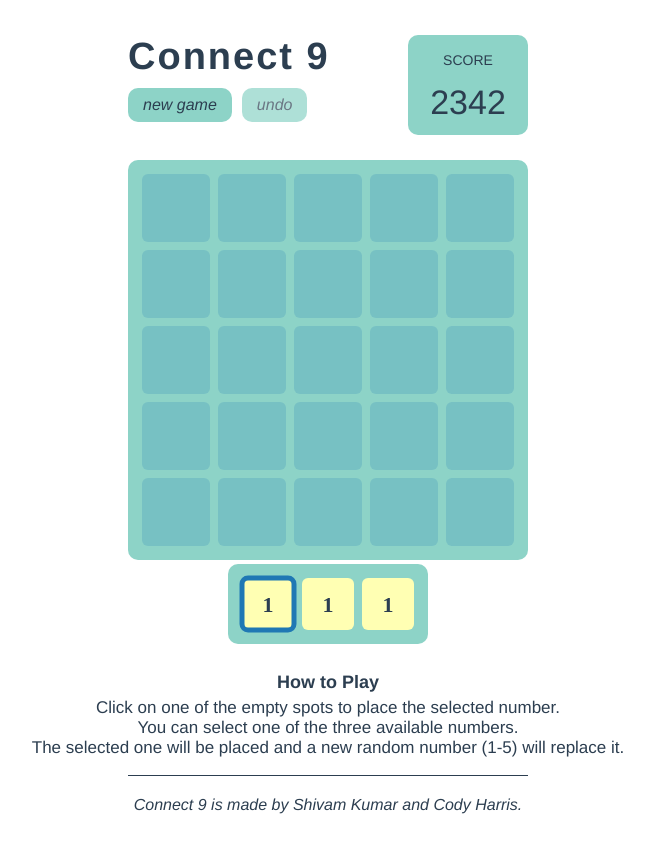
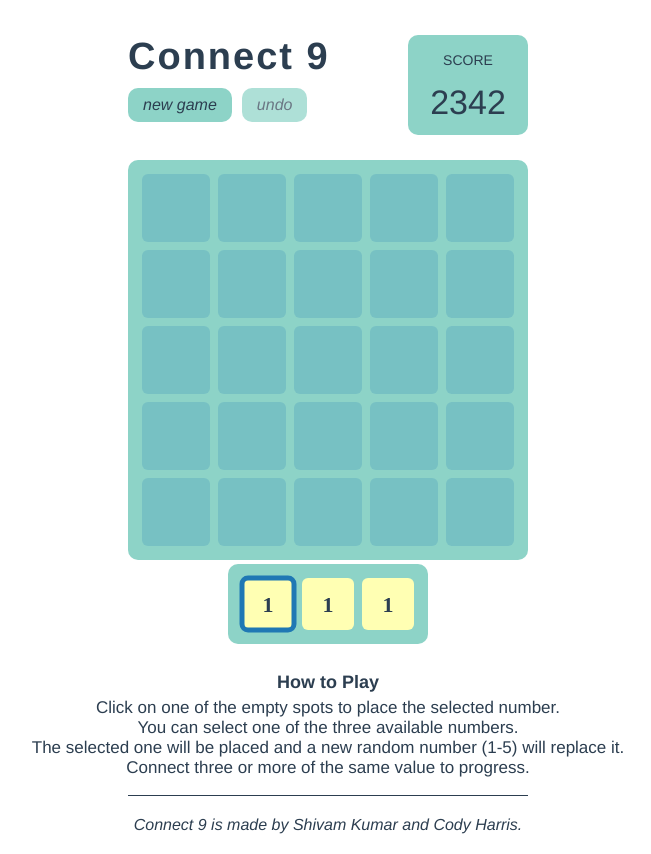
Before and after one commit to shivambaku/connectnine, a Vue app: page / in a window 1280 px wide. Shown: the whole page, without its empty margins (312-963 px from the left). Built offline with nearby package versions, Linux system fonts and the light colour scheme.

Commit message:
Update App.vue

```diff
--- a/src/App.vue
+++ b/src/App.vue
@@ -9,6 +9,8 @@
         You can select one of the three available numbers.
         <br/>
         The selected one will be placed and a new random number (1-5) will replace it.
+        <br/>
+        Connect three or more of the same value to progress.
       </p>
     </div>
     <hr/>
```
